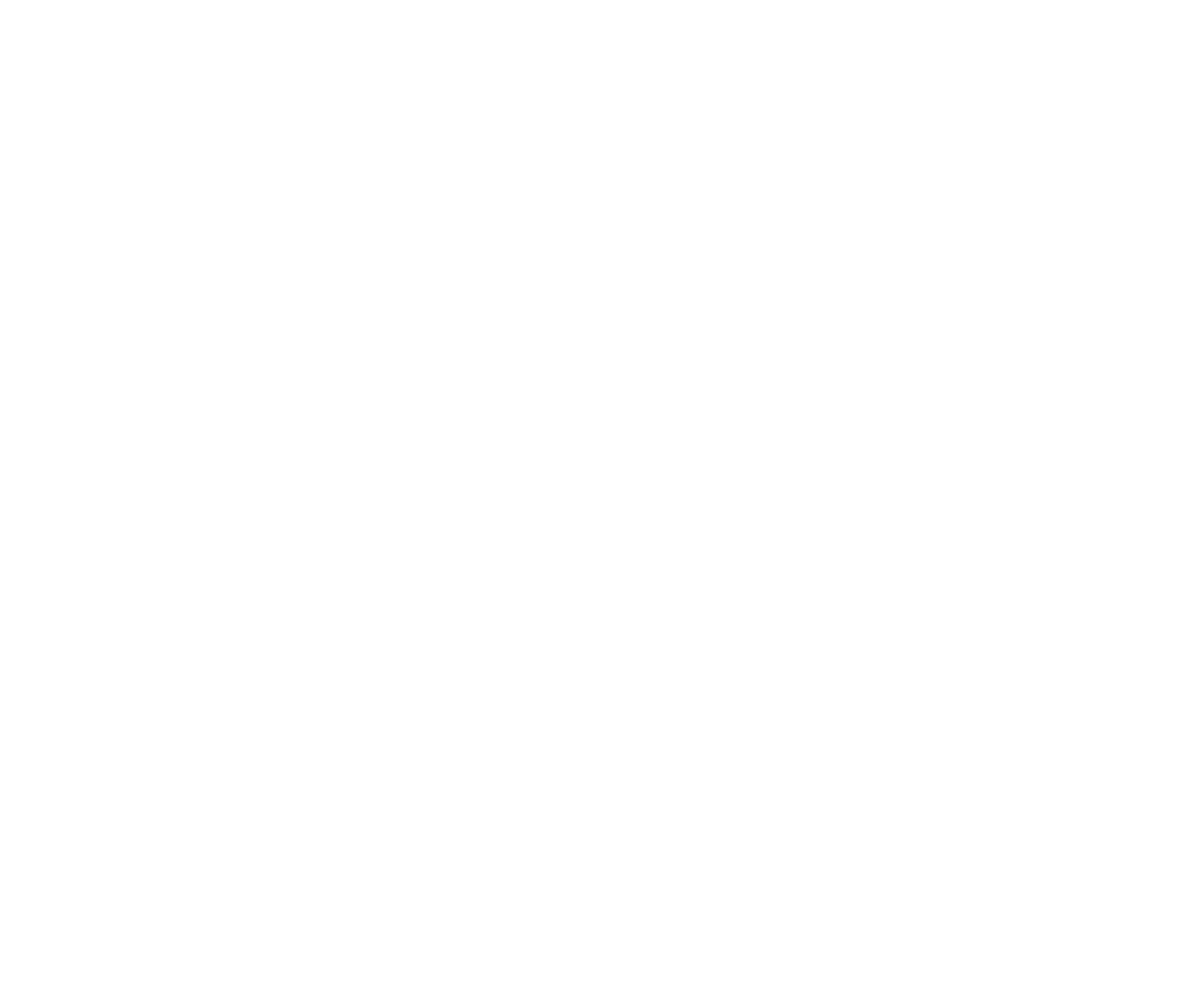
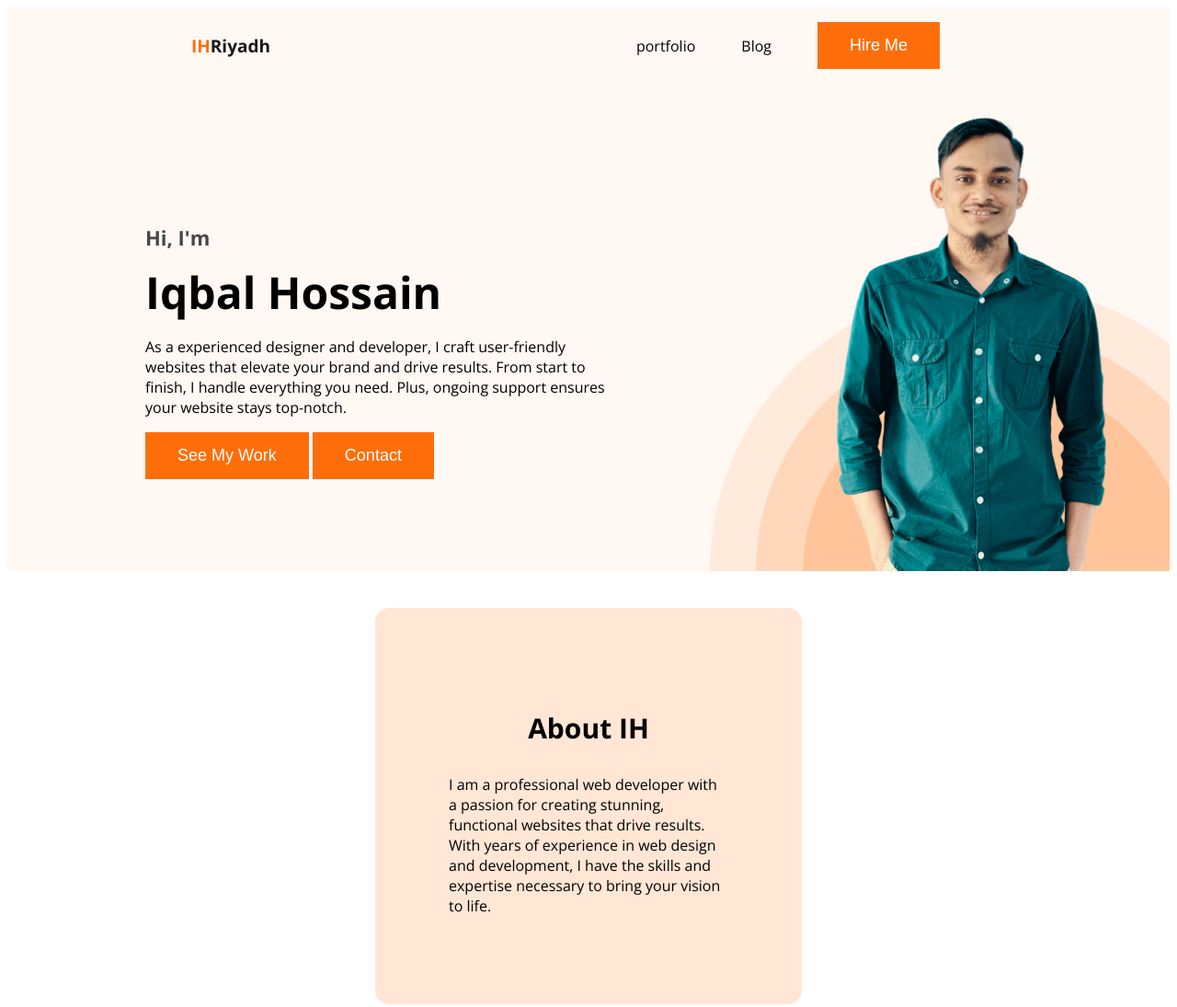
Before and after one commit to ihriyadh/portfolio-website, a plain HTML site: page index.html in a window 1280 px wide. Shown: the whole page at 92% size. Before the commit the page ends 800 px from the top, so only its background shows below. Drawn offline with nearby package versions, Linux system fonts and the light colour scheme.

Commit message:
about section

```diff
--- /dev/null
+++ b/Styles/portfolio.css
@@ -0,0 +1,82 @@
+body{
+    font-family: 'Lato' , sans-serif;
+    font-family: 'Open Sans' , sans-serif;
+}
+
+nav{
+display: flex;
+justify-content: space-between;
+align-items: center;
+margin: 0px 200px;
+}
+
+.Nav-title{
+    color: #181818;
+    font-size: 19px;
+    font-weight: 700px;
+}
+.primay-text{
+    color:#FD6E0A;
+}
+/* nav er vitore imediate child e style apply er jonno > sign use kora hoi */
+nav > ul{
+    display: flex;
+    align-items: center;
+}
+
+nav li{
+    list-style: none;
+    margin-right: 50px;
+}
+nav a{
+    text-decoration: none;
+    color: #474747;
+}
+
+.btn-primary{
+    background-color: #FD6E0A;
+    color: #fff;
+    padding: 15px 35px;
+    font-size: 18px;
+    font-weight: 700px;
+    border: 0px;
+}
+.header{
+    background-color: #fff8f3;
+    background-image: url(../images/header_bg.png);
+    background-position: bottom right;
+    background-repeat: no-repeat;
+    background-size: 500px;
+}
+.hero{
+    padding: 30px 30px 0px 150px;
+    display: flex;
+    align-items: center;
+    justify-content: space-between;
+
+}
+.hero-image{
+    height: 500px;
+}
+.hero-content{
+    max-width: 500px;
+}
+.hero-gretting{
+    margin-bottom: -20px;
+    font-size: 22px;
+    color:#474747;
+}
+.hero-title{
+    margin-bottom: 0px;
+    font-size: 48px;
+}
+.about{
+    padding: 80px;
+    background-color: #ffe6d5;
+    border-radius: 15px;
+    margin: 40px 400px;
+}
+.section-title{
+    font-size: 30px;
+    text-align: center;
+}
--- a/index.html
+++ b/index.html
@@ -4,8 +4,44 @@
     <meta charset="UTF-8">
     <meta name="viewport" content="width=device-width, initial-scale=1.0">
     <title>My portfolio Website</title>
+    <link rel="preconnect" href="https://fonts.googleapis.com">
+<link rel="preconnect" href="https://fonts.gstatic.com" crossorigin>
+<link href="https://fonts.googleapis.com/css2?family=Open+Sans:ital,wght@0,300..800;1,300..800&display=swap" rel="stylesheet">
+    <link rel="stylesheet" href="/Styles/portfolio.css">
 </head>
 <body>
+    <header class="header">
+        <nav>
+            <h3 class="Nav-title"> <span class="primay-text">IH</span>Riyadh</h3>
+            <ul>
+                <li>portfolio</li>
+                <li>Blog</li>
+                <li> <button class="btn-primary">Hire Me</button> </li>
+            </ul>
+        </nav>
+        <div class="hero">
+            <div class="hero-content">
+                <h3 class="hero-gretting"> Hi, I'm</h3>
+                <h1 class="hero-title">Iqbal Hossain</h1>
+                <p class="hero-description">As a experienced designer and developer, I craft user-friendly websites that elevate your brand and drive results. From start to finish, I handle everything you need. Plus, ongoing support ensures your website stays top-notch.
 
+                </p>
+                <button class="btn-primary">See My Work</button>
+                <button class="btn-primary">Contact</button>
+            </div>
+            <img class="hero-image" src="/images/ihriyadh.png" alt="">
+        </div>
+
+    </header>
+    <main>
+        <section class="about">
+            <h3 class="section-title">About IH</h3>
+            <p class="section-description">I am a professional web developer with a passion for creating stunning, functional websites that drive results. With years of experience in web design and development, I have the skills and expertise necessary to bring your vision to life.
+            </p>
+        </section>
+    </main>
+    <footer>
+
+    </footer>
 </body>
 </html>
```
Also changed, not shown: images/developer.png (added), images/header_bg.png (added), images/hero_bg.png (added), images/icons/facebook.png (added), images/icons/insta.png (added), images/icons/js.png (added), images/icons/mongo.png (added), images/icons/nodejs.png (added), images/icons/react.png (added), images/icons/twitter.png (added), images/ihriyadh.png (added).
